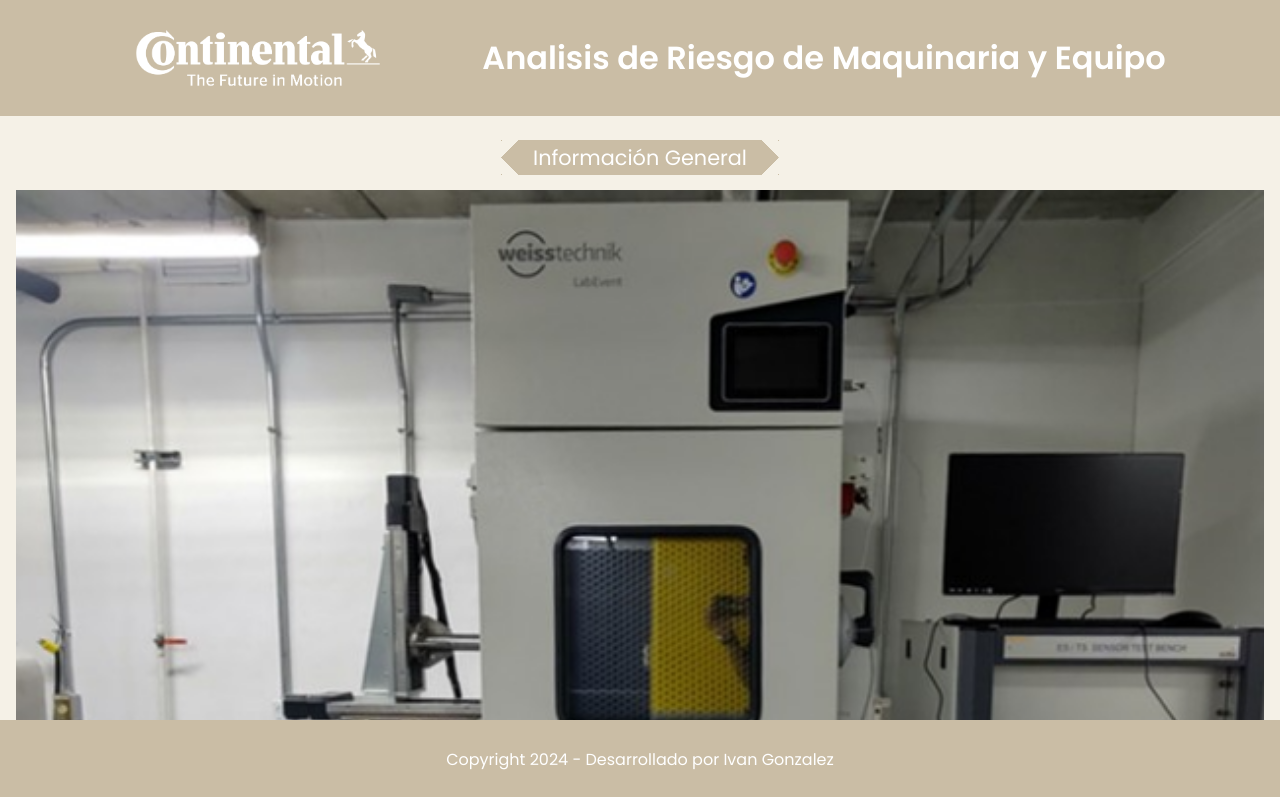
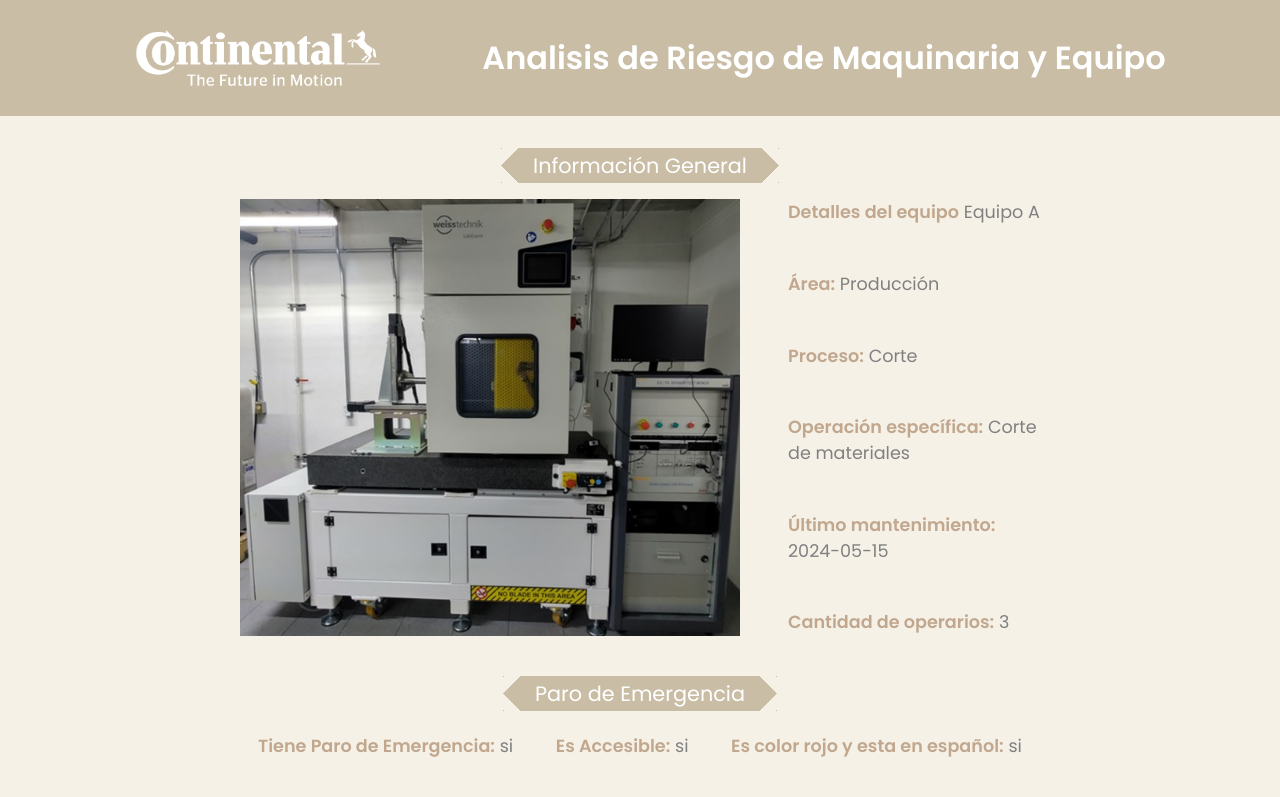
Before and after one commit to ivanugs/consulta-analisis-riesgo, a React (Create React App) app: page /devices/1 in a window 1280 px wide. Shown: the top 797 px of the page. Built offline with nearby package versions, Linux system fonts and the light colour scheme.

Commit message:
feat: addes responsive to desktop devices

```diff
--- a/src/components/DeviceDetail/DeviceDetail.css
+++ b/src/components/DeviceDetail/DeviceDetail.css
@@ -34,7 +34,7 @@
       /* 1/0 var(--w)/calc(var(--w) + var(--g)) */;
     margin-inline: auto;
     font-size: 1.3rem;
-    margin-block: .5rem;
+    margin-bottom: 1rem;
     text-align: center;
 }
 
@@ -54,15 +54,57 @@
 }
 
 .general__information,
-.paro__emergencia,
 .guardas__seguridad,
 .safety__devices,
 .potential__risks,
 .materias__primas,
 .risks__clasification,
-.use__epp {
+.use__epp,
+.paro__emergencia{
     display: flex;
     flex-direction: column;
     gap: .4rem;
     margin-bottom: 2rem;
 }
+
+.general__information-content,
+.sections__content {
+    display: flex;
+    flex-direction: column;
+    gap: .4rem;
+}
+
+.general__information-image{
+    display: flex;
+    flex-direction: column;
+}
+
+@media only screen and (min-width:
+768px) {
+    .main__section-deviceDetail{
+        padding: 2rem 15rem;
+    }
+
+    .general__information{
+        flex-direction: row;
+        justify-content: center;
+        gap: 3rem;
+    }
+
+    .general__information-image img{
+        width: 500px;
+    }
+
+    .general__information-content{
+        display: flex;
+        flex-direction: column;
+        justify-content: space-between;
+    }
+
+    .sections__content{
+        flex-direction: row;
+        justify-content: space-around;
+        text-wrap: wrap;
+    }
+
+}
--- a/src/components/DeviceDetail/DeviceDetail.js
+++ b/src/components/DeviceDetail/DeviceDetail.js
@@ -25,9 +25,12 @@
 
     return (
         <main className='main__section-deviceDetail'>
+            <h2 className="fancy">Información General</h2>
             <div className='general__information'>
-                <h2 className="fancy">Información General</h2>
+                <div className='general__information-image'>
                     <img src={informacionGeneral.imagen} alt='Equipo' />
+                </div>
+                <div className='general__information-content'>
                     <p><span>Detalles del equipo</span> {informacionGeneral.nombreDelEquipo}</p>
                     <p><span>Área:</span> {informacionGeneral.area}</p>
                     <p><span>Proceso:</span> {informacionGeneral.proceso}</p>
@@ -35,14 +38,17 @@
                     <p><span>Último mantenimiento:</span> {informacionGeneral.ultimoMantenimiento}</p>
                     <p><span>Cantidad de operarios:</span> {informacionGeneral.cantidadOperarios}</p>
                 </div>
+            </div>
 
 
             {paroDeEmergencia.tieneParoDeEmergencia !== "no aplica" && (
                 <div className='paro__emergencia'>
                     <h2 className='fancy'>Paro de Emergencia</h2>
+                    <div className='sections__content'>
                         <p><span>Tiene Paro de Emergencia:</span> {paroDeEmergencia.tieneParoDeEmergencia}</p>
                         {paroDeEmergencia.tieneParoDeEmergencia !== "no" && <p><span>Es Accesible:</span> {paroDeEmergencia.esAccesible}</p>}
                         {paroDeEmergencia.tieneParoDeEmergencia !== "no" && <p><span>Es color rojo y esta en español:</span> {paroDeEmergencia.colorYIdioma}</p>}
+                    </div>
                 </div>
             )}
 
@@ -50,8 +56,10 @@
             {guardasDeSeguridad.necesitaGuardas !== "no aplica" && (
                 <div className='guardas__seguridad'>
                     <h2 className='fancy'>Guardas de Seguridad</h2>
+                    <div className='sections__content'>
                         <p><span>Necesita Guardas:</span> {guardasDeSeguridad.necesitaGuardas}</p>
                         {guardasDeSeguridad.necesitaGuardas !== "no" && <p><span>Tipo de Guarda:</span> {guardasDeSeguridad.tipoDeGuarda}</p>}
+                    </div>
                 </div>
             )}
 
@@ -59,14 +67,17 @@
             {dispositivosDeSeguridad.tipoDeDispositivo !== "" && (
                 <div className='safety__devices'>
                     <h2 className='fancy'>Dispositivos de Seguridad</h2>
+                    <div className='sections__content'>
                         <p><span>Tipo de Dispositivo:</span> {dispositivosDeSeguridad.tipoDeDispositivo}</p>
                         <p><span>Función del Dispositivo:</span> {dispositivosDeSeguridad.funcionDelDispositivo}</p>
+                    </div>
                 </div>
             )}
 
 
             <div className='potential__risks'>
                 <h2 className='fancy'>Riesgos Potenciales</h2>
+                <div className='sections__content'>
                     {riesgosPotenciales.tienePartesEnMovimiento !== "no" && (
                         <div>
                             <p><span>Partes en Movimiento:</span> {riesgosPotenciales.tienePartesEnMovimiento}</p>
@@ -95,11 +106,13 @@
                         </div>
                     )}
                 </div>
+            </div>
 
 
             {materiasPrimasYProductos.aplicaMateriasPrimasYProductos !== "no aplica" && (
                 <div className='materias__primas'>
                     <h2 className='fancy'>Materias Primas, Producto y Subproductos</h2>
+                    <div className="sections__content">
                         {materiasPrimasYProductos.tieneSuperficiesCortantes !== "no" && (
                             <div>
                                 <p><span>Superficies Cortantes:</span> {materiasPrimasYProductos.tieneSuperficiesCortantes}</p>
@@ -127,6 +140,7 @@
                             </div>
                         )}
                     </div>
+                </div>
             )}
 
             <div className='risks__clasification'>
--- a/src/components/Footer/Footer.css
+++ b/src/components/Footer/Footer.css
@@ -25,11 +25,3 @@
   font-size: 1rem;
   text-align: center;
 }
-
-@media only screen and (min-width:
-768px) {
-  .footer__section{
-    position: absolute;
-    bottom: 0;
-  }
-}
```
Lines whose indentation alone changed are shown as unchanged.
